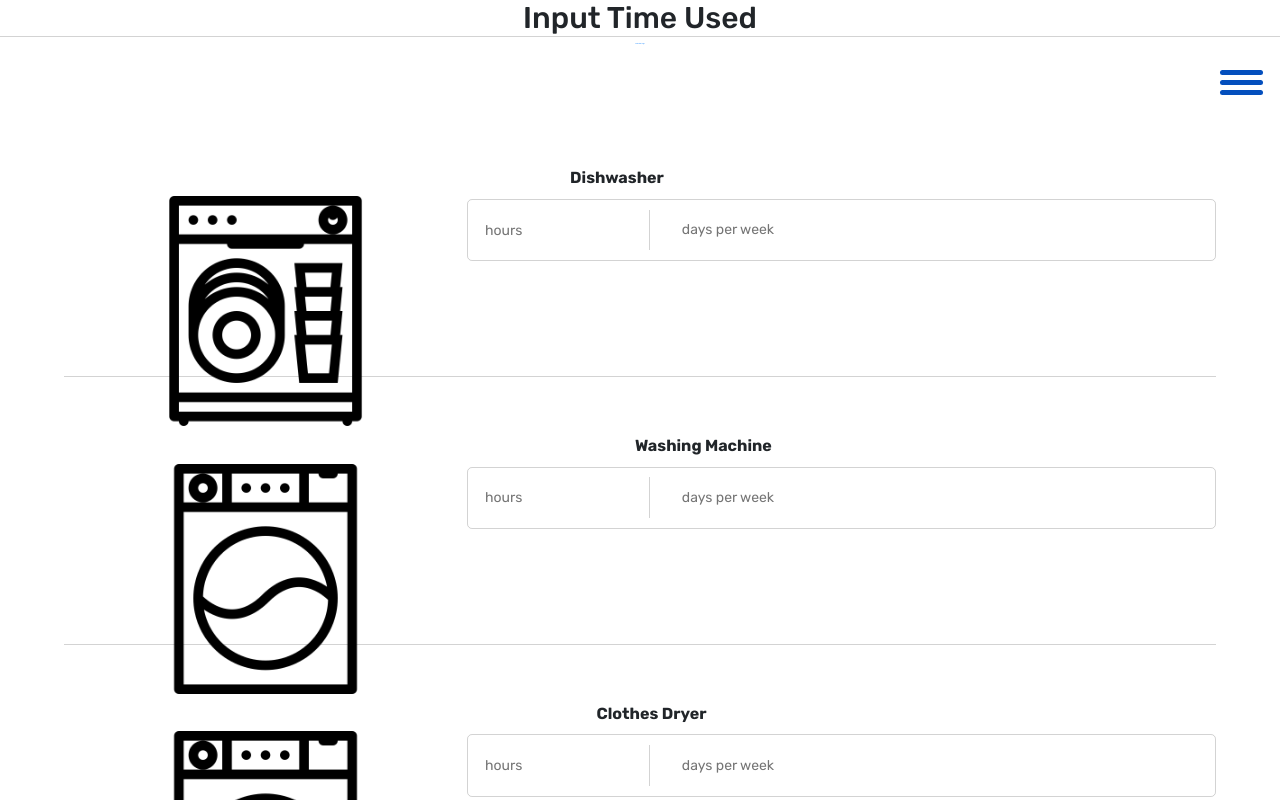
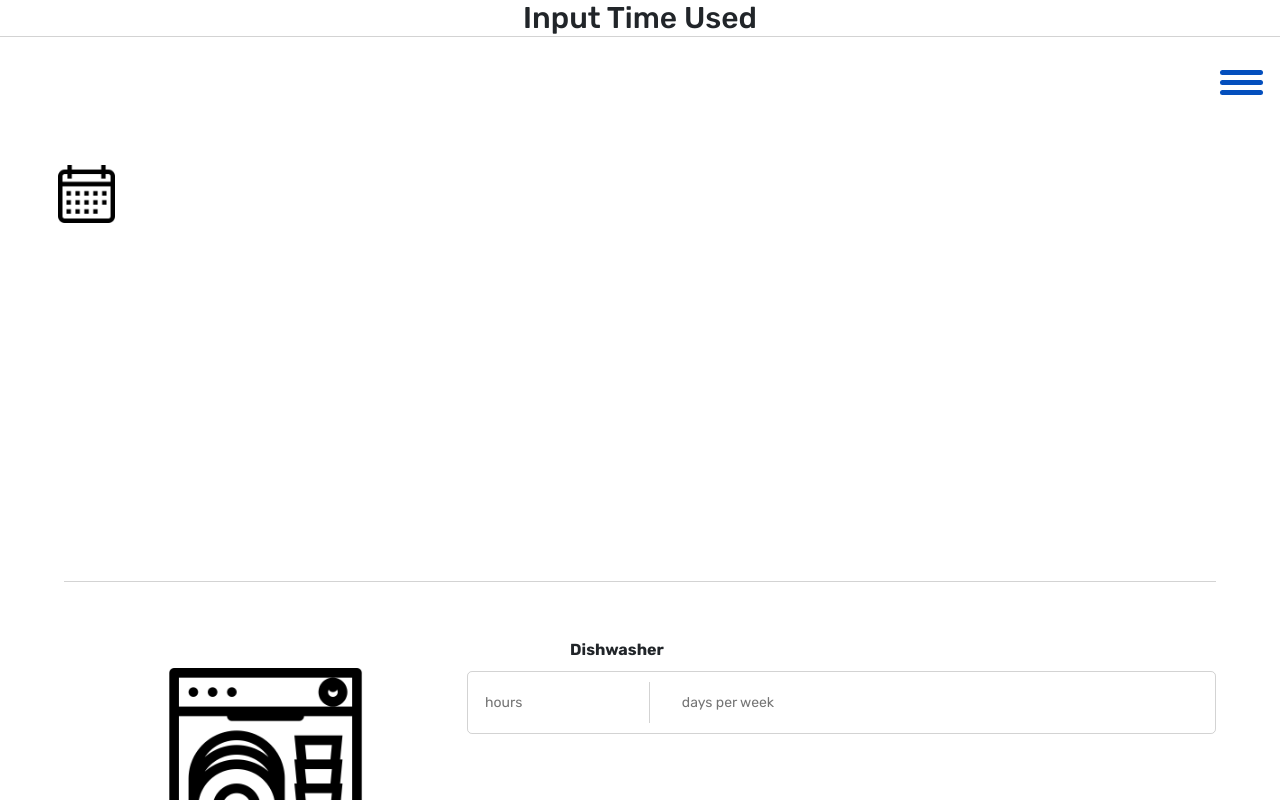
Before and after one commit to BloomTech-Labs/Encon-fe, a React (Create React App) app in the folder encon/: page /userInput in a window 1280 px wide. Shown: the top 800 px of the page. Built offline with nearby package versions, Linux system fonts and the light colour scheme.

Commit message:
fixed go to dash button and added calendar logo, added more styling

```diff
--- a/encon/src/components/mobile/DatePicker.js
+++ b/encon/src/components/mobile/DatePicker.js
@@ -6,6 +6,7 @@ import "../../styles/mobile/DatePicker.scss";
 
 export const DatePicker = () => {
   const [date, setDate] = useState(new Date());
+  console.log(date);
 
   const onChange = (date) => {
     setDate(date);
--- a/encon/src/components/mobile/UserInput.js
+++ b/encon/src/components/mobile/UserInput.js
@@ -8,6 +8,7 @@ import computerPNG from "../../assets/ElectronicsFolder/005-computer.png";
 import dishPNG from "../../assets/ElectronicsFolder/006-dishwasher.png";
 import clothesWashPNG from "../../assets/ElectronicsFolder/048-washing machine.png";
 import tvPNG from "../../assets/ElectronicsFolder/042-television.png";
+import calendarPNG from "../../assets/ElectronicsFolder/calendar.png";
 import { DatePicker } from "./DatePicker";
 
 export const UserInput = () => {
@@ -77,13 +78,18 @@ export const UserInput = () => {
   return (
     <div className="user-input">
       <h1>Input Time Used</h1>
-      {/* <div className="datepicker-link"> */}
-      <Link to="/userInput/DatePicker">calendar logo</Link>
-      <Route path="/userInput/DatePicker">
-        <DatePicker />
-      </Route>
-      {/* </div> */}
-
+      <div className="datepicker-link">
+        <Link to="/userInput/DatePicker">
+          <img
+            className="calPNG"
+            src={calendarPNG}
+            alt="black line drawing of a calendar"
+          />
+        </Link>
+        <Route path="/userInput/DatePicker">
+          <DatePicker />
+        </Route>
+      </div>
       <form onSubmit={handleSubmit}>
         <div className="device-container">
           <section className="device-section">
@@ -267,12 +273,24 @@ export const UserInput = () => {
       <div className=""></div>
       <div className="input-button-container">
         <button className="app-buttons-input" type="submit">
+          {/* this button will submit post request */}
           Confirm
         </button>
-        <button className="app-buttons-input-dashlink">Go to Dashboard</button>
-        {/* will probably make dashboard button a react-router-dom Link once
-        path is established */}
+        <Link to="/profile/appliances">
+          <button className="app-buttons-input-dashlink">
+            Go to Dashboard
+          </button>
+        </Link>
       </div>
+      Icons made by{" "}
+      <a href="https://www.flaticon.com/authors/freepik" title="Freepik">
+        Freepik
+      </a>{" "}
+      from{" "}
+      <a href="https://www.flaticon.com/" title="Flaticon">
+        {" "}
+        www.flaticon.com
+      </a>
     </div>
   );
 };
--- a/encon/src/styles/mobile/DatePicker.scss
+++ b/encon/src/styles/mobile/DatePicker.scss
@@ -121,3 +121,6 @@
 // abbr {
 //   font-size: 1.5rem;
 // }
+.react-calendar__month-view__days__day abbr {
+  font-size: 1.2rem;
+}
--- a/encon/src/styles/mobile/UserInput.scss
+++ b/encon/src/styles/mobile/UserInput.scss
@@ -45,6 +45,9 @@
     border-bottom: $grey-border;
     padding: 5% 0;
   }
+  .device-section:first-child {
+    border-top: $grey-border;
+  }
 
   .inputHrs {
     border-right: $grey-border;
@@ -73,10 +76,18 @@
     border: 0;
   }
 
-  img {
+  .device-container img {
     width: 20%;
     margin-right: 65%;
     margin-bottom: -25%;
+  }
+  .datepicker-link {
+    // border-bottom: $grey-border;
+    margin: 10% 10% 10% 0%;
+    .calPNG {
+      width: 5%;
+      margin: 0 85% 20% 0;
+    }
   }
 
   .app-buttons-input {
```
Also changed, not shown: encon/src/assets/ElectronicsFolder/calendar.png (added).
